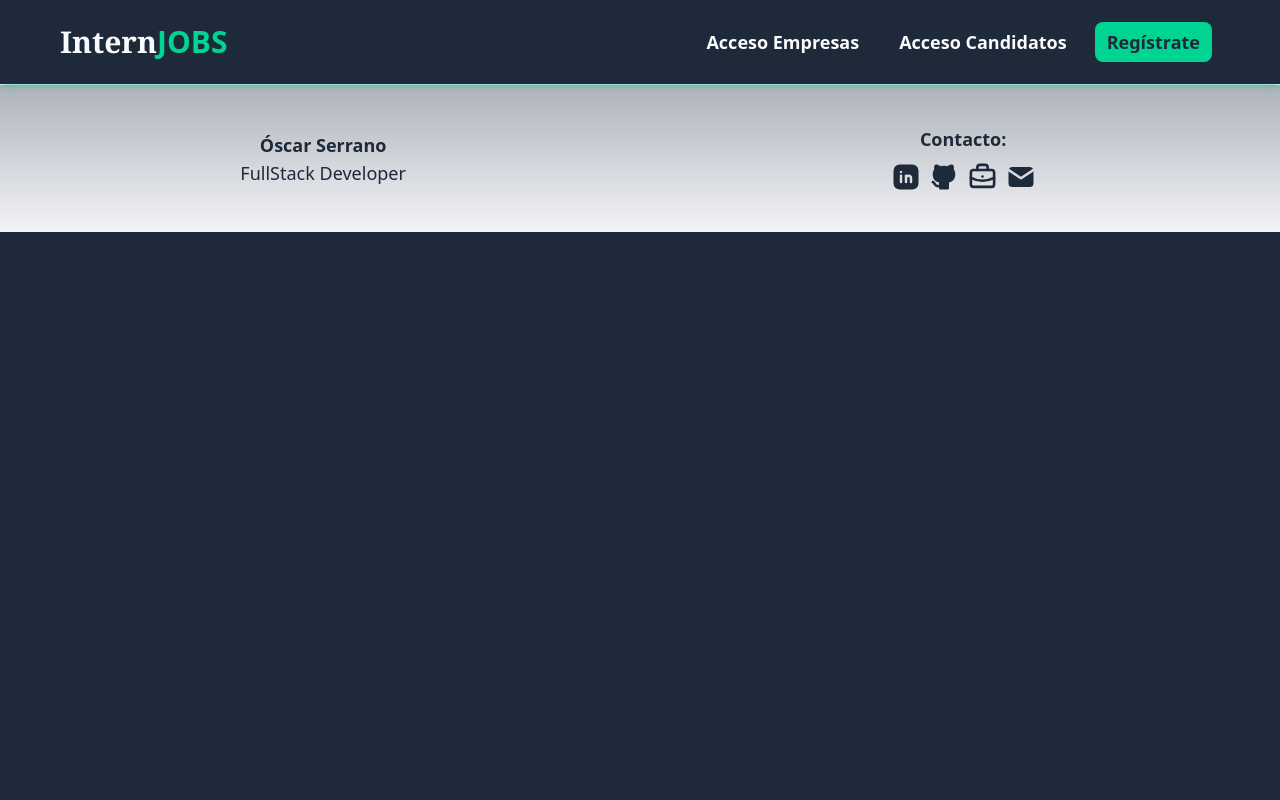
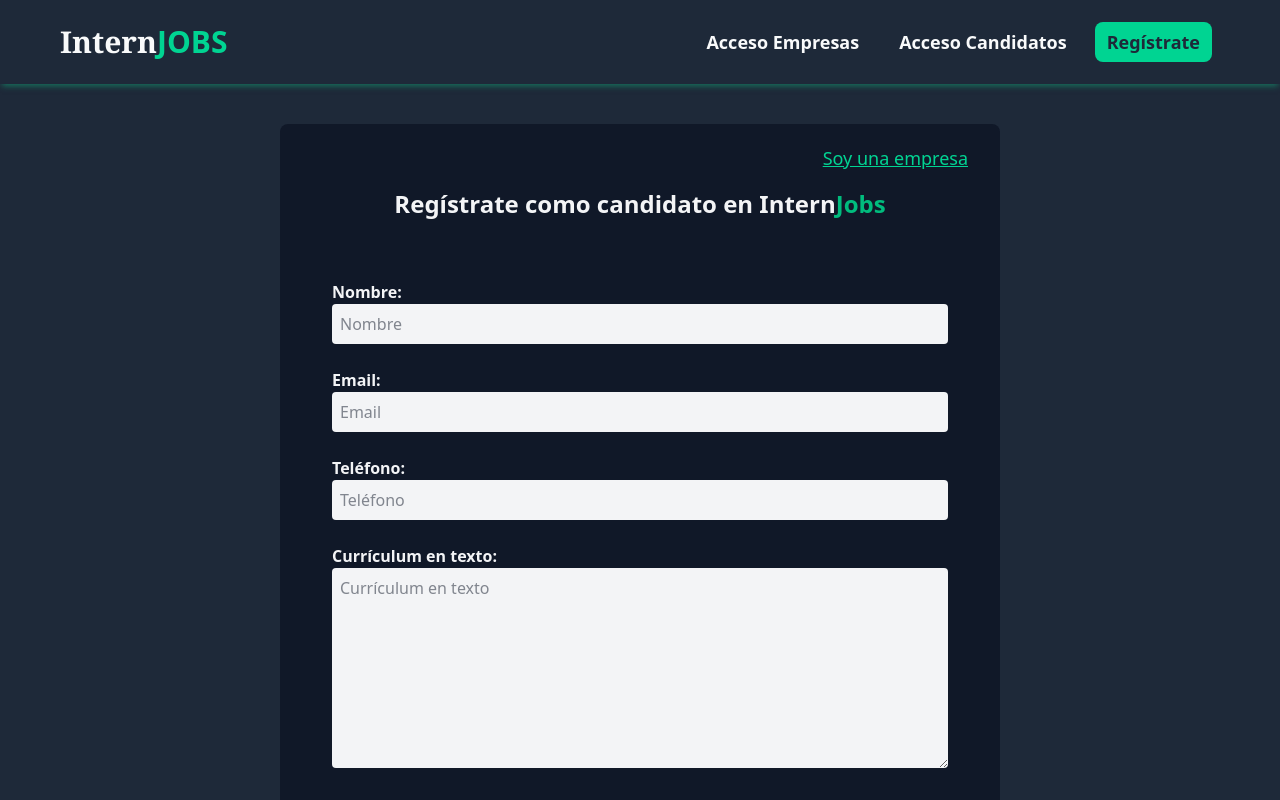
Before and after one commit to oserranom/InternJobs, a Vue app in the folder Frontend/: page /register/candidate in a window 1280 px wide. Shown: the top 800 px of the page. Built offline with nearby package versions, Linux system fonts and the light colour scheme; no server answers.

Commit message:
Se configura el template del form para candidatos

```diff
--- /dev/null
+++ b/Frontend/src/components/Login.vue
@@ -0,0 +1,7 @@
+<script setup>
+
+</script>
+
+<template>
+    <h2>Login Component</h2>
+</template>
--- a/Frontend/src/components/Navbar.vue
+++ b/Frontend/src/components/Navbar.vue
@@ -39,7 +39,7 @@ import { RouterLink } from 'vue-router';
 
                 <div class="my-5">
                     <RouterLink
-                        :to="{name: 'home'}"
+                        :to="{name: 'CandidateRegister'}"
                         class="text-lg font-bold text-gray-800 bg-emerald-400 mx-2 rounded-lg py-2 px-3
                         hover:shadow-[0_8px_25px_rgba(16,185,129,0.5)] hover:bg-emerald-300 transition duration-300 ease-in-out"
                     >
--- a/Frontend/src/components/SearchBar.vue
+++ b/Frontend/src/components/SearchBar.vue
@@ -71,7 +71,7 @@
 
     <button
       type="submit"
-      class="w-full md:w-auto p-2 rounded-lg bg-emerald-500 text-gray-50 cursor-pointer hover:bg-emerald-600 transition duration-300"
+      class="w-full md:w-auto p-2 rounded-lg bg-emerald-500 text-gray-100 cursor-pointer hover:bg-emerald-600 transition duration-300"
     >
       Buscar Prácticas
     </button>
--- a/Frontend/src/router/index.js
+++ b/Frontend/src/router/index.js
@@ -2,6 +2,12 @@ import { createRouter, createWebHistory } from 'vue-router'
 import HomeView from '@/views/HomeView.vue'
 import SearchResultsView from '@/views/SearchResultsView.vue';
 import JobOfferView from '@/views/JobOfferView.vue';
+
+//Forms auth
+import CandidateRegisterView from '@/views/auth/CandidateRegisterView.vue';
+import CompanyRegisterView from '@/views/auth/CompanyRegisterView.vue';
+import LoginCandidateView from '@/views/auth/LoginCandidateView.vue';
+import LoginCompanyView from '@/views/auth/LoginCompanyView.vue';
 
 const router = createRouter({
   history: createWebHistory(import.meta.env.BASE_URL),
@@ -21,6 +27,30 @@ const router = createRouter({
       name: 'JobOfferDetail',
       component: JobOfferView,
       props: true
+    },
+
+    //Registro
+    {
+      path: '/register/candidate',
+      name: 'CandidateRegister',
+      component: CandidateRegisterView
+    },
+    {
+      path: '/register/company',
+      name: 'CompanyRegister',
+      component: CompanyRegisterView
+    },
+
+    //Login
+    {
+      path: '/login/candidate',
+      name: 'LoginCandidate',
+      component: LoginCandidateView
+    },
+    {
+      path: '/login/company',
+      name: 'LoginCompany',
+      component: LoginCompanyView
     }
   ],
 });
--- /dev/null
+++ b/Frontend/src/views/auth/CandidateRegisterView.vue
@@ -0,0 +1,85 @@
+<script setup>
+    import { RouterLink } from 'vue-router';
+
+
+</script>
+
+<template>
+    <div class="flex justify-center p-10 text-gray-100">
+        <div class="md:w-3/5 rounded-lg bg-gray-900 p-5">
+
+            <div class="flex justify-end mx-3 mb-2">
+                <RouterLink
+                    :to="{ name: 'CompanyRegister'}"
+                    class="text-lg underline text-emerald-400 hover:text-gray-100"
+            >
+                    Soy una empresa
+                </RouterLink>
+            </div>
+
+
+
+            <h1 class="text-2xl font-semibold text-center mb-5 p-2">
+                Regístrate como candidato en Intern<span class="text-emerald-500 font-bold">Jobs</span>
+            </h1>
+
+            <form
+                class="p-5"
+                @submit.prevent="validar"
+            >
+                <div class="w-full p-3">
+                    <label for="name" class="block font-semibold">Nombre: </label>
+                    <input
+                        type="text"
+                        id="name"
+                        placeholder="Nombre"
+                        class="w-full p-2 bg-gray-100 rounded text-gray-900"
+                    >
+                </div>
+
+                <div class="w-full p-3">
+                    <label for="email" class="block font-semibold">Email: </label>
+                    <input
+                        type="email"
+                        id="email"
+                        placeholder="Email"
+                        class="w-full p-2 bg-gray-100 rounded text-gray-900"
+                    >
+                </div>
+
+                <div class="w-full p-3">
+                    <label for="phone" class="block font-semibold">Teléfono: </label>
+                    <input
+                        type="number"
+                        id="phone"
+                        placeholder="Teléfono"
+                        class="w-full p-2 bg-gray-100 rounded text-gray-900"
+                    >
+                </div>
+
+                <div class="w-full p-3">
+                    <label for="cv" class="block font-semibold">Currículum en texto: </label>
+                    <textarea
+                        name="cv"
+                        id="cv"
+                        class="w-full bg-gray-100 rounded text-gray-900 p-2 min-h-50"
+                        placeholder="Currículum en texto"
+                    ></textarea>
+                </div>
+
+                <div class="w-full p-3 mb-2">
+                    <label for="password" class="block font-semibold">Password: </label>
+                    <input
+                        type="password"
+                        id="password"
+                        placeholder="Introduce tu contraseña"
+                        class="w-full p-2 bg-gray-100 rounded text-gray-900"
+                    >
+                </div>
+
+            </form>
+
+        </div>
+
+    </div>
+</template>
--- /dev/null
+++ b/Frontend/src/views/auth/CompanyRegisterView.vue
@@ -0,0 +1,7 @@
+<script setup>
+
+</script>
+
+<template>
+    <h2>Registro empresa</h2>
+</template>
--- /dev/null
+++ b/Frontend/src/views/auth/LoginCandidateView.vue
@@ -0,0 +1,7 @@
+<script setup>
+
+</script>
+
+<template>
+    <h2>Login candidato</h2>
+</template>
--- /dev/null
+++ b/Frontend/src/views/auth/LoginCompanyView.vue
@@ -0,0 +1,7 @@
+<script setup>
+
+</script>
+
+<template>
+    <h2>Login empresa</h2>
+</template>
```
